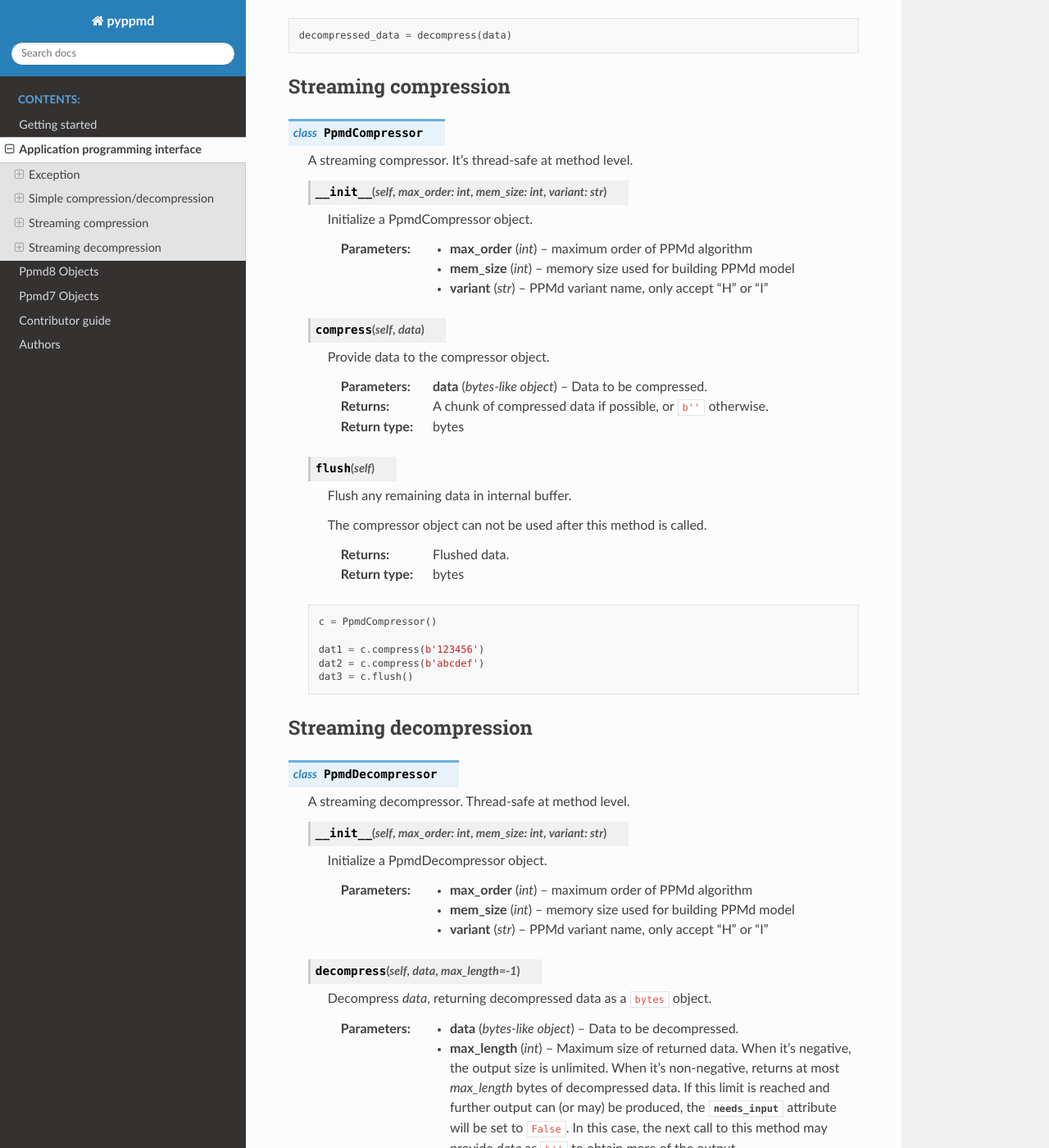
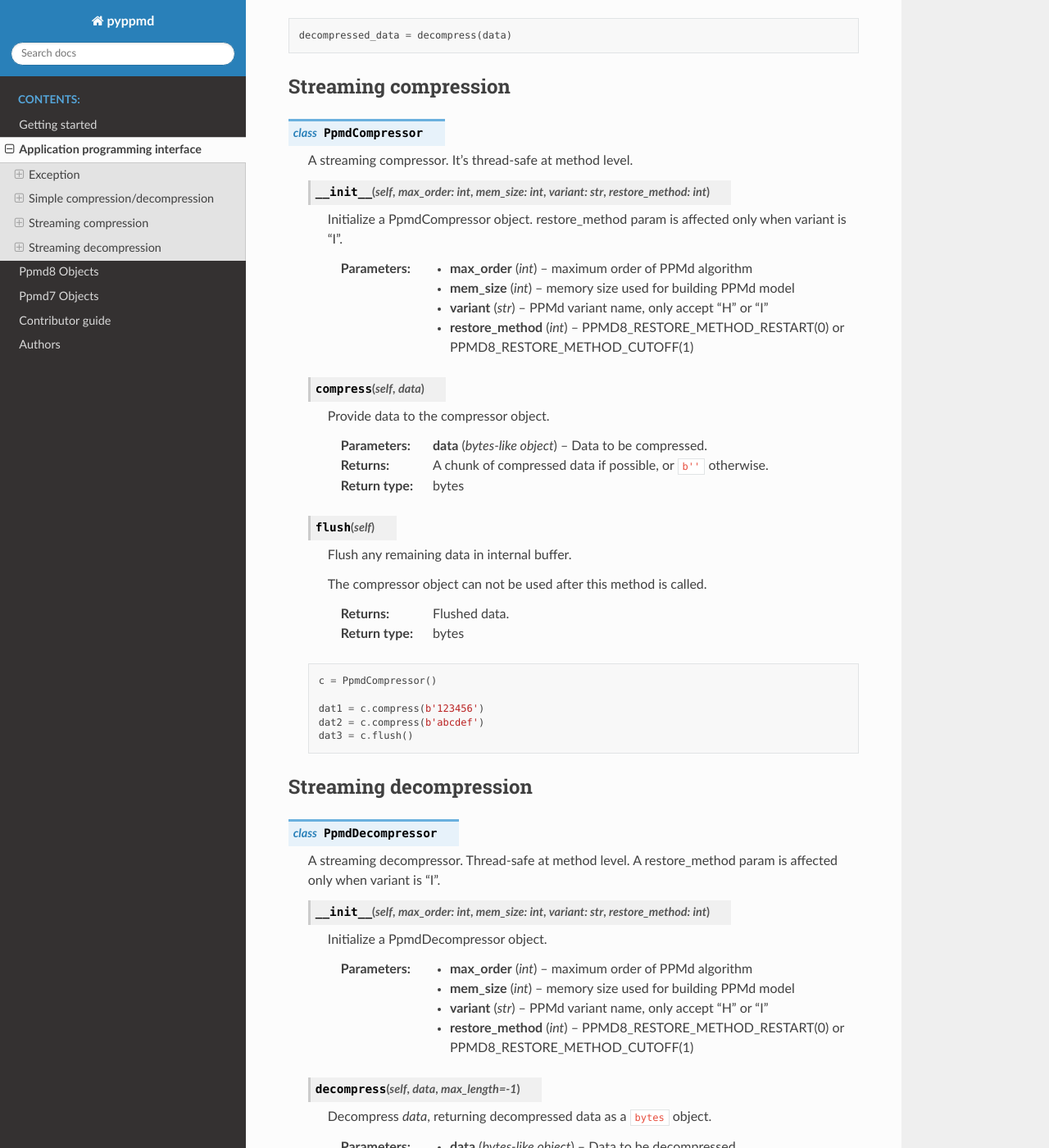
Before and after one commit to miurahr/pyppmd, a Sphinx documentation site: the page built from docs/api_guide.rst, in a window 1280 px wide and 1400 px high, scrolled down 1501 px. Shown: the whole window at 82% size. Built offline with Sphinx 7.4.7 and the Read the Docs theme 2.0.0, drawn with Linux system fonts in a browser that asks for light colours.

```diff
--- a/docs/api_guide.rst
+++ b/docs/api_guide.rst
@@ -97,9 +97,9 @@ Streaming compression
 
     A streaming compressor. It's thread-safe at method level.
 
-    .. py:method:: __init__(self, max_order: int, mem_size: int, variant: str)
+    .. py:method:: __init__(self, max_order: int, mem_size: int, variant: str, restore_method: int)
 
-        Initialize a PpmdCompressor object.
+        Initialize a PpmdCompressor object. restore_method param is affected only when variant is "I".
 
         :param max_order: maximum order of PPMd algorithm
         :type max_order: int
@@ -107,6 +107,8 @@ Streaming compression
         :type mem_size: int
         :param variant: PPMd variant name, only accept "H" or "I"
         :type variant: str
+        :param restore_method: PPMD8_RESTORE_METHOD_RESTART(0) or PPMD8_RESTORE_METHOD_CUTOFF(1)
+        :type restore_method: int
 
     .. py:method:: compress(self, data)
 
@@ -139,9 +141,9 @@ Streaming decompression
 
 .. py:class:: PpmdDecompressor
 
-    A streaming decompressor. Thread-safe at method level.
+    A streaming decompressor. Thread-safe at method level. A restore_method param is affected only when variant is "I".
 
-    .. py:method:: __init__(self, max_order: int, mem_size: int, variant: str)
+    .. py:method:: __init__(self, max_order: int, mem_size: int, variant: str, restore_method: int)
 
         Initialize a PpmdDecompressor object.
 
@@ -151,6 +153,8 @@ Streaming decompression
         :type mem_size: int
         :param variant: PPMd variant name, only accept "H" or "I"
         :type variant: str
+        :param restore_method: PPMD8_RESTORE_METHOD_RESTART(0) or PPMD8_RESTORE_METHOD_CUTOFF(1)
+        :type restore_method: int
 
     .. py:method:: decompress(self, data, max_length=-1)
 
--- a/docs/contribution.rst
+++ b/docs/contribution.rst
@@ -129,11 +129,12 @@ Dependency
 - GCC or CLang C/C++ compiler
 - CMake 3.19 or later
 
-When you want to change target python version, please edit CMakeLists.txt#L8
+When you want to change target python variation and version, please edit CMakeLists.txt#L8-L9
 
 .. code-block:: cmake
 
     set(PY_VERSION 3.8)
+    set(Python_FIND_IMPLEMENTATIONS PyPy)
 
 
 Manual build and run
```
Also changed, not shown: docs/getting_started.rst (+8 -2 lines).
